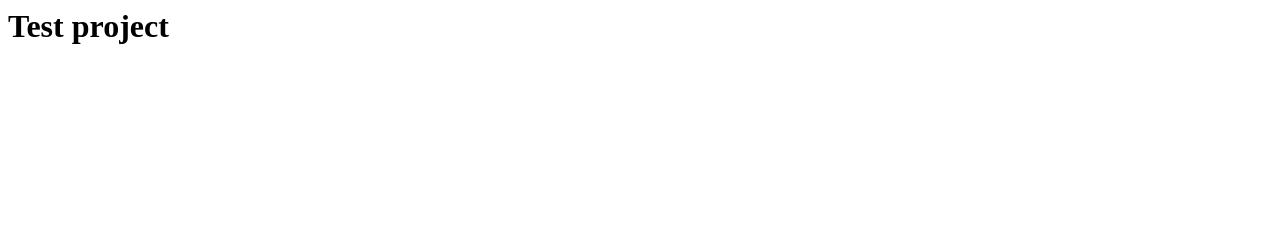
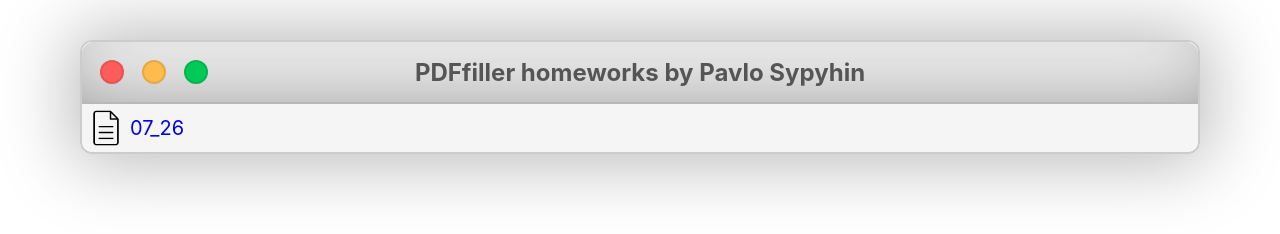
Before and after one commit to Goldsipa/PDFfiller-homeworks, a plain HTML site: page index.html in a window 1280 px wide. Drawn offline with Linux system fonts and the light colour scheme.

Commit message:
Added main page with list of homeworks

```diff
--- a/index.html
+++ b/index.html
@@ -1 +1,42 @@
-<h1>Test project<h1>
+<!DOCTYPE html>
+<html lang="en">
+<head>
+  <meta charset="UTF-8">
+  <meta name="viewport" content="width=device-width, initial-scale=1.0">
+  <meta http-equiv="X-UA-Compatible" content="ie=edge">
+  <link rel="stylesheet" href="resources/css/style.css">
+  <title>Homeworks</title>
+</head>
+<body>
+  <header>
+    <nav>
+      <div style="background-color: #FF5D5B"></div>
+      <div style="background-color: #FFBC4D"></div>
+      <div style="background-color: #00C956"></div>
+    </nav>
+    <h2 style="display: inline-block;">PDFfiller homeworks by Pavlo Sypyhin</h2>
+  </header>
+  <section class="hw-list">
+    <!-- <a class="hw-item" href="#">
+      <div>
+        <div class="hw-img">
+          <img src="resources/images/file-icon.png" alt="">
+        </div>
+        <div class="hw-text">
+          <span>07_24</span>
+        </div>
+      </div>
+    </a> -->
+    <a class="hw-item" href="#">
+      <div>
+        <div class="hw-img">
+          <img src="resources/images/file-icon.png" alt="">
+        </div>
+        <div class="hw-text">
+          <span>07_26</span>
+        </div>
+      </div>
+    </a>
+  </section>
+</body>
+</html>
--- /dev/null
+++ b/resources/css/style.css
@@ -0,0 +1,65 @@
+body {
+  margin: 40px 80px;
+  min-width: 768px;
+  border: 2px solid #ccc;
+  border-radius: 12px;
+  box-shadow: 0 0 72px 10px #bbb;
+  font-family: "SF Pro Text","SF Pro Icons","Helvetica Neue","Helvetica","Arial",sans-serif;
+}
+
+header {
+  text-align: center;
+  height: 60px;
+  background-color: #f0f0f0;
+  color: #555;
+  box-shadow: inset 0 -30px 100px -50px #777;
+  border-radius: 12px 12px 0 0;
+}
+nav {
+  float: left;
+  width: 20%;
+  height: 60px;
+  /* background: #ccc;   */
+}
+nav div {
+  width: 20px;
+  height: 20px;
+  background-color: aqua;
+  border-radius: 15px;
+  margin: 18px 0 0 18px;
+  float: left;
+  border: 2px solid rgba(0, 0, 0, 0.1)
+}
+header h2 {
+  float: left;
+  width: 60%;
+  margin: 0;
+  padding-top: 16px;
+}
+
+.hw-list {
+  border-top: 2px solid #b8b8b8;
+}
+.hw-item {
+  height: 48px;
+  width: 100%;
+  display: block;
+}
+.hw-item:nth-child(even) {background: #fff}
+.hw-item:nth-child(odd) {background: #f5f5f5}
+.hw-item:last-child {border-radius: 0 0 12px 12px;}
+.hw-img img {
+  float: left;
+  height: 36px;
+  padding: 6px;
+}
+.hw-text {
+  display: table-cell;
+  vertical-align: middle;
+  height: 48px;
+  font-size: 20px;
+  margin: 0px;
+}
+a {
+  text-decoration: none;
+}
```
Also changed, not shown: resources/images/file-icon.png (added), 1 other file.
